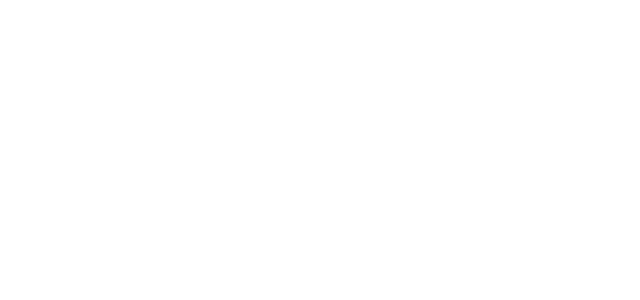
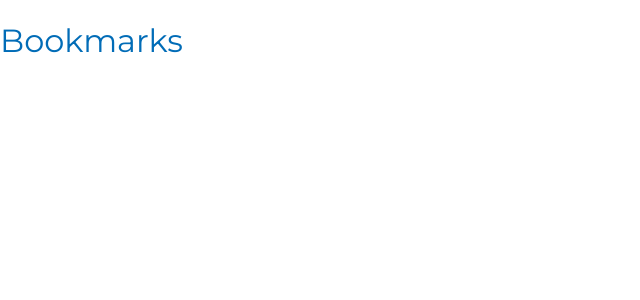
Before and after one commit to rhiannamrl/hacker-news-api-react-app, a React (Create React App) app: page /bookmarks in a window 1280 px wide. Shown: the top 300 px of the page, without its empty margins (0-640 px from the left). Built offline with nearby package versions, Linux system fonts and the light colour scheme.

Commit message:
updated bookmarks page

```diff
--- a/src/components/App.js
+++ b/src/components/App.js
@@ -2,6 +2,7 @@
 import { Route, Switch } from 'react-router-dom'
 import Landing from './Landing'
 import HackerNews from './HackerNews'
+import Bookmarks from './Bookmarks'
 
 class App extends Component {
   render() {
@@ -10,6 +11,7 @@
         <Switch>
           <Route exact path="/" component={Landing} />
           <Route path="/hacker-news" component={HackerNews} />
+          <Route path="/bookmarks" component={Bookmarks} />
         </Switch>
       </div>
     )
--- /dev/null
+++ b/src/components/Bookmarks.js
@@ -0,0 +1,11 @@
+import React from 'react'
+
+const Bookmarks = props => {
+  return (
+    <div>
+      <h1>Bookmarks</h1>
+    </div>
+  )
+}
+
+export default Bookmarks
--- a/src/components/HackerNews.js
+++ b/src/components/HackerNews.js
@@ -1,13 +1,14 @@
 import React, { Component } from 'react'
 import actions from '../store/reducers/actions'
 import { connect } from 'react-redux'
+import { Link } from 'react-router-dom'
 import '../css/hackernews.css'
 
 class HackerNews extends Component {
   constructor() {
     super()
     this.state = {
-      bookmarks: []
+      bookmarks: ['test story', 'test story 2']
     }
   }
   componentDidMount() {
@@ -18,10 +19,12 @@
       <div className="Hacker-news">
         <div className="Container">
           <h1>Hacker News</h1>
-          <h2>
-            <i class="far fa-star" />
-            Bookmarks
-          </h2>
+          <Link to={{ pathname: '/Bookmarks', state: { bookmarks: [] } }}>
+            <h3>
+              <i class="far fa-star" />
+              Bookmarks
+            </h3>
+          </Link>
           <section>
             {this.props.stories.map(story => (
               <ul key={story.id} {...story}>
--- a/src/css/hackernews.css
+++ b/src/css/hackernews.css
@@ -66,7 +66,7 @@
   text-align: center;
 }
 
-.Hacker-news h2 {
+.Hacker-news h3 {
   text-align: right;
 }
 
```
